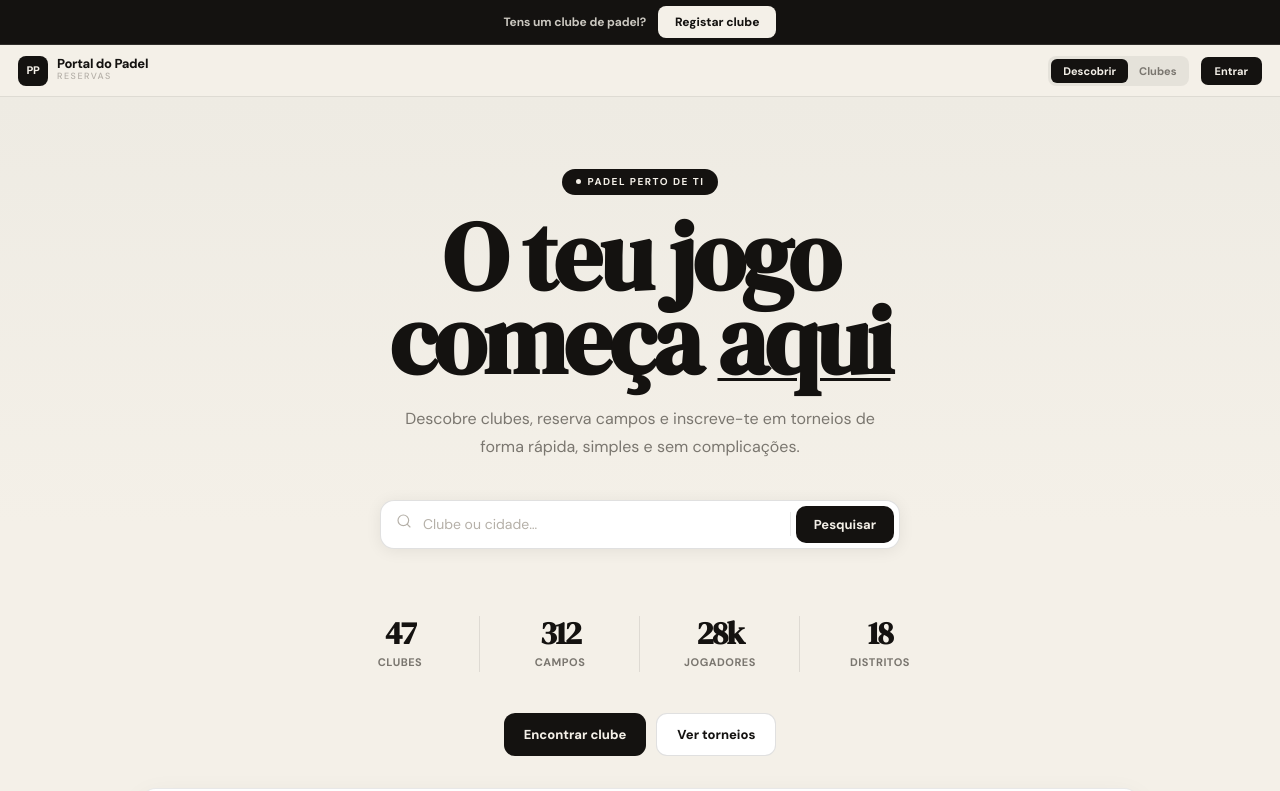
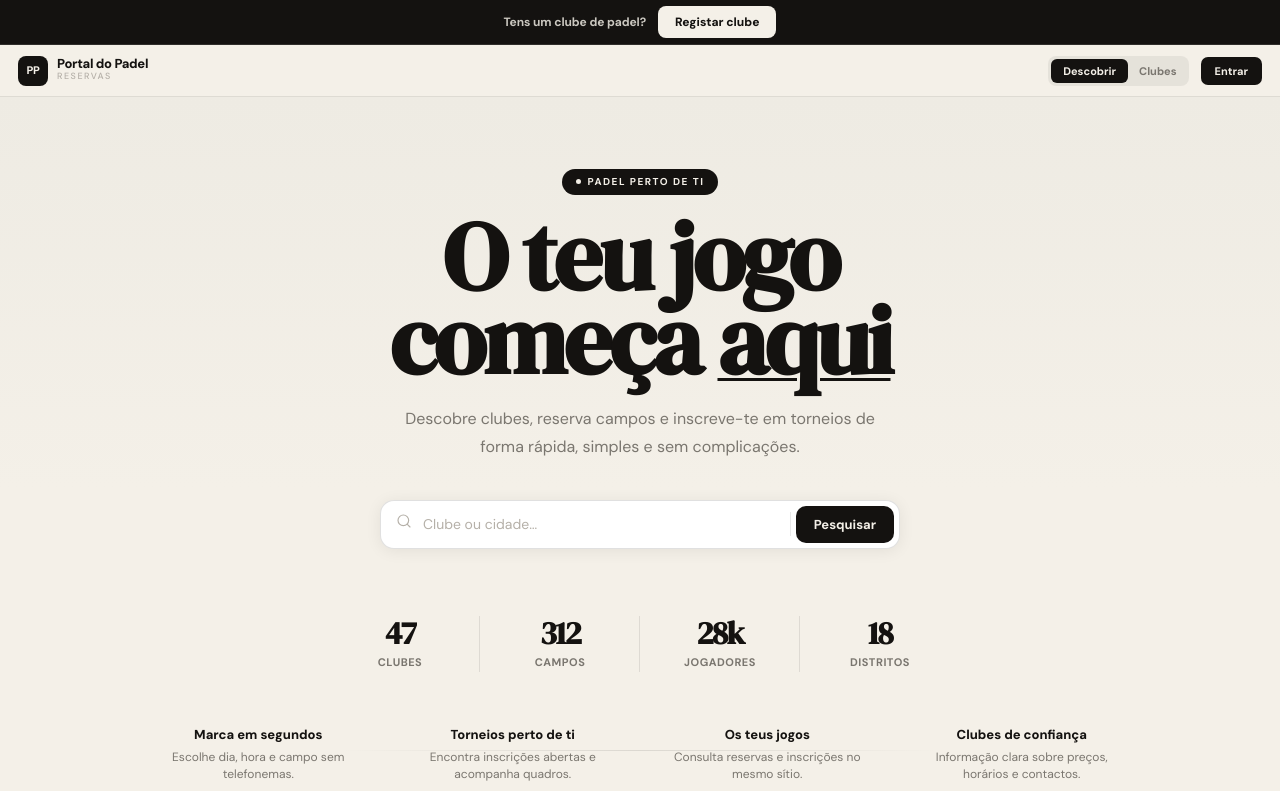
Before and after one commit to mbrunogaspar-coder/portal_do_padel, a React (Vite) app: page / in a window 1280 px wide. Shown: the top 791 px of the page. Built offline with nearby package versions, Linux system fonts and the light colour scheme.

Commit message:
Update App.jsx

```diff
--- a/src/App.jsx
+++ b/src/App.jsx
@@ -858,30 +858,26 @@ function DiscoverView({ onSelectClub, allTournaments=[], currentUser, onRegister
             <div key={s.l} className="pt-stat"><div className="pt-sv">{s.v}</div><div className="pt-sl">{s.l}</div></div>
           ))}
         </div>
-        <div style={{display:"flex",justifyContent:"center",gap:10,flexWrap:"wrap",marginTop:22}}>
-          <button onClick={()=>setDiscoverTab("clubs")} style={{padding:"12px 20px",borderRadius:11,border:"none",background:"#141210",color:"#F4F0E8",fontSize:13,fontWeight:800,cursor:"pointer",fontFamily:"inherit"}}>Encontrar clube</button>
-          <button onClick={()=>setDiscoverTab("tournaments")} style={{padding:"12px 20px",borderRadius:11,border:"1.5px solid rgba(0,0,0,.12)",background:"#FFFFFF",color:"#141210",fontSize:13,fontWeight:800,cursor:"pointer",fontFamily:"inherit"}}>Ver torneios</button>
-        </div>
       </section>
 
-      <section style={{maxWidth:1040,margin:"-20px auto 0",padding:"0 20px",position:"relative",zIndex:2}}>
-        <div style={{background:"#FFFFFF",border:"1px solid rgba(0,0,0,.09)",borderRadius:16,padding:"18px",display:"grid",gridTemplateColumns:"repeat(auto-fit,minmax(180px,1fr))",gap:14,boxShadow:"0 8px 28px rgba(0,0,0,.06)"}}>
+      <section style={{maxWidth:1040,margin:"-34px auto 0",padding:"0 20px",position:"relative",zIndex:2,textAlign:"center"}}>
+        <div style={{display:"grid",gridTemplateColumns:"repeat(auto-fit,minmax(180px,1fr))",gap:18}}>
           {[
             {t:"Marca em segundos",s:"Escolhe dia, hora e campo sem telefonemas."},
             {t:"Torneios perto de ti",s:"Encontra inscrições abertas e acompanha quadros."},
             {t:"Os teus jogos",s:"Consulta reservas e inscrições no mesmo sítio."},
             {t:"Clubes de confiança",s:"Informação clara sobre preços, horários e contactos."},
           ].map(x=>(
-            <div key={x.t}>
-              <div style={{fontSize:13,fontWeight:800,color:"#141210",marginBottom:3}}>{x.t}</div>
-              <div style={{fontSize:12,color:"#7A766F",lineHeight:1.45}}>{x.s}</div>
+            <div key={x.t} style={{padding:"8px 10px"}}>
+              <div style={{fontSize:13,fontWeight:800,color:"#141210",marginBottom:4}}>{x.t}</div>
+              <div style={{fontSize:12,color:"#7A766F",lineHeight:1.45,maxWidth:190,margin:"0 auto"}}>{x.s}</div>
             </div>
           ))}
         </div>
       </section>
 
       {/* DISCOVER TABS */}
-      <div style={{maxWidth:1040,margin:"0 auto",padding:"28px 20px 0",display:"flex",justifyContent:"center"}}>
+      <div style={{maxWidth:1040,margin:"0 auto",padding:"14px 20px 0",display:"flex",justifyContent:"center"}}>
         <div style={{display:"inline-flex",gap:2,background:"rgba(0,0,0,.06)",borderRadius:12,padding:4}}>
           <button onClick={()=>setDiscoverTab("clubs")} style={{padding:"10px 32px",borderRadius:9,border:"none",background:discoverTab==="clubs"?"#141210":"transparent",color:discoverTab==="clubs"?"#F4F0E8":"#7A766F",fontSize:13,fontWeight:700,cursor:"pointer",fontFamily:"inherit",transition:"all .18s",letterSpacing:"-.2px"}}>Clubes</button>
           <button onClick={()=>setDiscoverTab("tournaments")} style={{padding:"10px 32px",borderRadius:9,border:"none",background:discoverTab==="tournaments"?"#141210":"transparent",color:discoverTab==="tournaments"?"#F4F0E8":"#7A766F",fontSize:13,fontWeight:700,cursor:"pointer",fontFamily:"inherit",transition:"all .18s",letterSpacing:"-.2px"}}>Torneios</button>
@@ -2637,8 +2633,9 @@ function TournamentSchedulePublic({schedule=[]}){
 // ═══════════════════════════════════════════════════════════════════════════════
 function TournamentRegistration({tournaments,onRegister,onBack}){
   const open = tournaments.filter(t=>t.status==="open");
-  const [sel, setSel] = useState(null);
-  const [form, setForm] = useState({p1:"",p2:"",contact:"",catId:""});
+  const [sel, setSel] = useState(open.length===1?open[0]:null);
+  const firstCat = open.length===1&&open[0].categories.length===1 ? open[0].categories[0].id : "";
+  const [form, setForm] = useState({p1:"",p2:"",contact:"",catId:firstCat});
   const [done, setDone] = useState(false);
   const [err, setErr] = useState("");
   const set=(k,v)=>setForm(p=>({...p,[k]:v}));
@@ -2655,14 +2652,14 @@ function TournamentRegistration({tournaments,onRegister,onBack}){
       <div style={{fontSize:48,marginBottom:16}}>✅</div>
       <div style={{fontSize:20,fontWeight:800,color:"#141210",letterSpacing:"-.5px",marginBottom:8}}>Inscrição enviada!</div>
       <div style={{fontSize:14,color:"#7A766F",maxWidth:280,margin:"0 auto",lineHeight:1.65}}>A tua inscrição foi submetida. O clube irá confirmar em breve.</div>
-      <button style={{marginTop:24,padding:"11px 24px",borderRadius:10,background:"#141210",color:"#F4F0E8",border:"none",fontSize:13,fontWeight:700,cursor:"pointer",fontFamily:"inherit"}} onClick={()=>{setDone(false);setSel(null);setForm({p1:"",p2:"",contact:"",catId:""});}}>← Ver Torneios</button>
+        <button style={{marginTop:24,padding:"11px 24px",borderRadius:10,background:"#141210",color:"#F4F0E8",border:"none",fontSize:13,fontWeight:700,cursor:"pointer",fontFamily:"inherit"}} onClick={()=>{setDone(false);if(open.length===1){onBack();return;}setSel(null);setForm({p1:"",p2:"",contact:"",catId:""});}}>← Ver Torneios</button>
     </div>
   );
 
   if(sel) return(
     <div style={{background:"#F4F0E8",minHeight:"calc(100vh - 52px)"}}>
       <div style={{position:"sticky",top:52,background:"rgba(244,240,232,.95)",backdropFilter:"blur(16px)",borderBottom:"1px solid rgba(0,0,0,.09)",padding:"0 18px",height:48,display:"flex",alignItems:"center",gap:10}}>
-        <button style={{display:"flex",alignItems:"center",gap:6,color:"#7A766F",background:"none",border:"none",fontSize:13,fontWeight:600,cursor:"pointer",fontFamily:"inherit"}} onClick={()=>setSel(null)}>← Torneios</button>
+        <button style={{display:"flex",alignItems:"center",gap:6,color:"#7A766F",background:"none",border:"none",fontSize:13,fontWeight:600,cursor:"pointer",fontFamily:"inherit"}} onClick={()=>open.length===1?onBack():setSel(null)}>← Torneios</button>
         <span style={{fontWeight:800,fontSize:14,color:"#141210",flex:1}}>Inscrição</span>
       </div>
       <div style={{maxWidth:540,margin:"0 auto",padding:"20px 18px 80px"}}>
```
